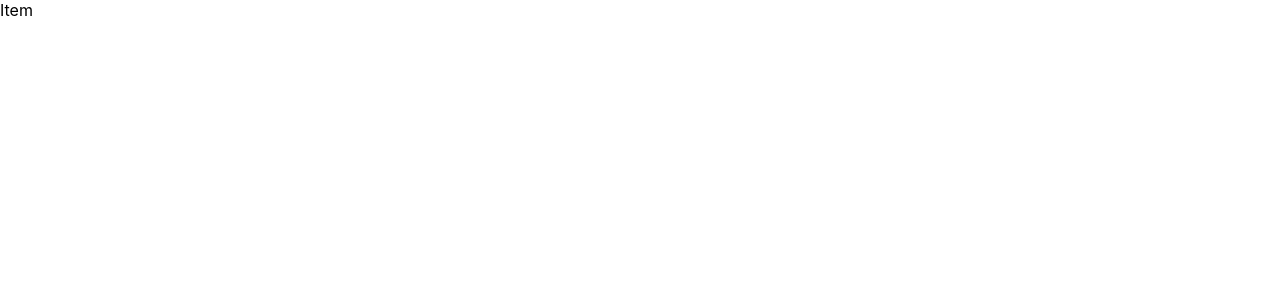
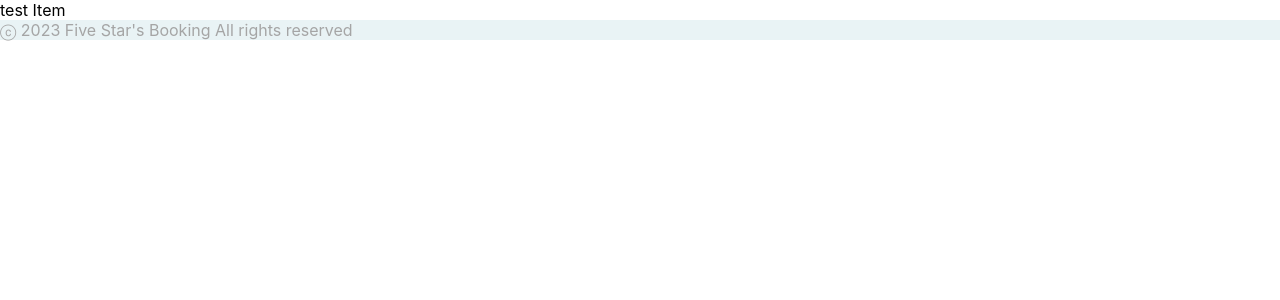
Before and after one commit to AndelysP/FiveStar-sBooking, a React (Create React App) app: page /item/1 in a window 1280 px wide. Shown: the top 300 px of the page. Built offline with nearby package versions, Linux system fonts and the light colour scheme.

Commit message:
:art: ajout variables/ style footer/ test composant dans item

```diff
--- a/src/assets/sass/_variables.scss
+++ b/src/assets/sass/_variables.scss
@@ -2,6 +2,8 @@
 $dark-blue : #173760;
 $light-blue : #94E1FF;
 $turquoise : #a4efe4;
+//utilisé pour le footer
+$light-grey : #E9F3F5;
 $purple : #4E50BE;
 // Le gris foncé pour le corps de texte, moins agressif que le noir
 $grey : #a5a5a5;
--- a/src/assets/sass/footer.scss
+++ b/src/assets/sass/footer.scss
@@ -0,0 +1,6 @@
+@import "variables";
+
+.footer{
+    background-color: $light-grey;
+    color: $grey;
+}
--- a/src/components/Item.js
+++ b/src/components/Item.js
@@ -1,9 +1,13 @@
 import React from 'react';
 import '../assets/sass/item.scss';
+import Footer from './Footer';
 
 const Item = () => {
   return (
-    <div>Item</div>
+    <div>
+      test Item
+      <Footer />
+    </div>
   )
 }
 
```
